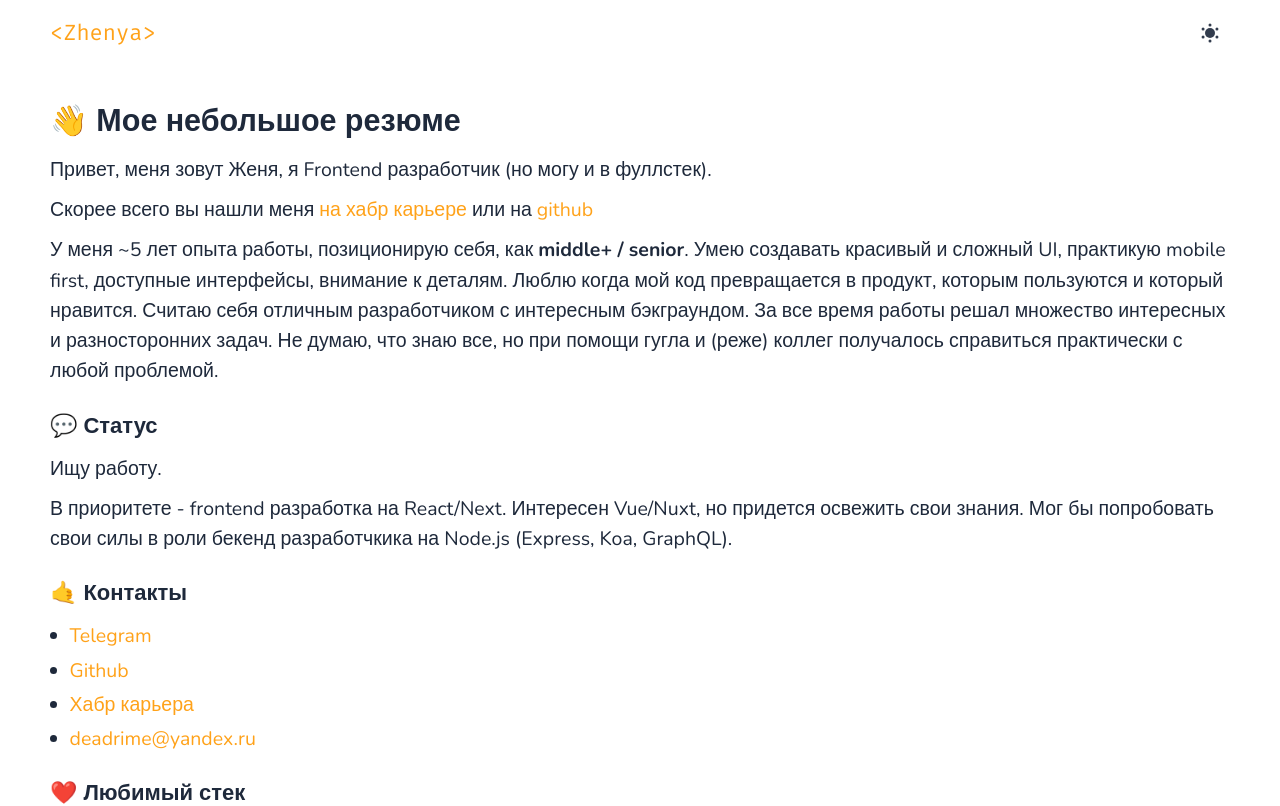
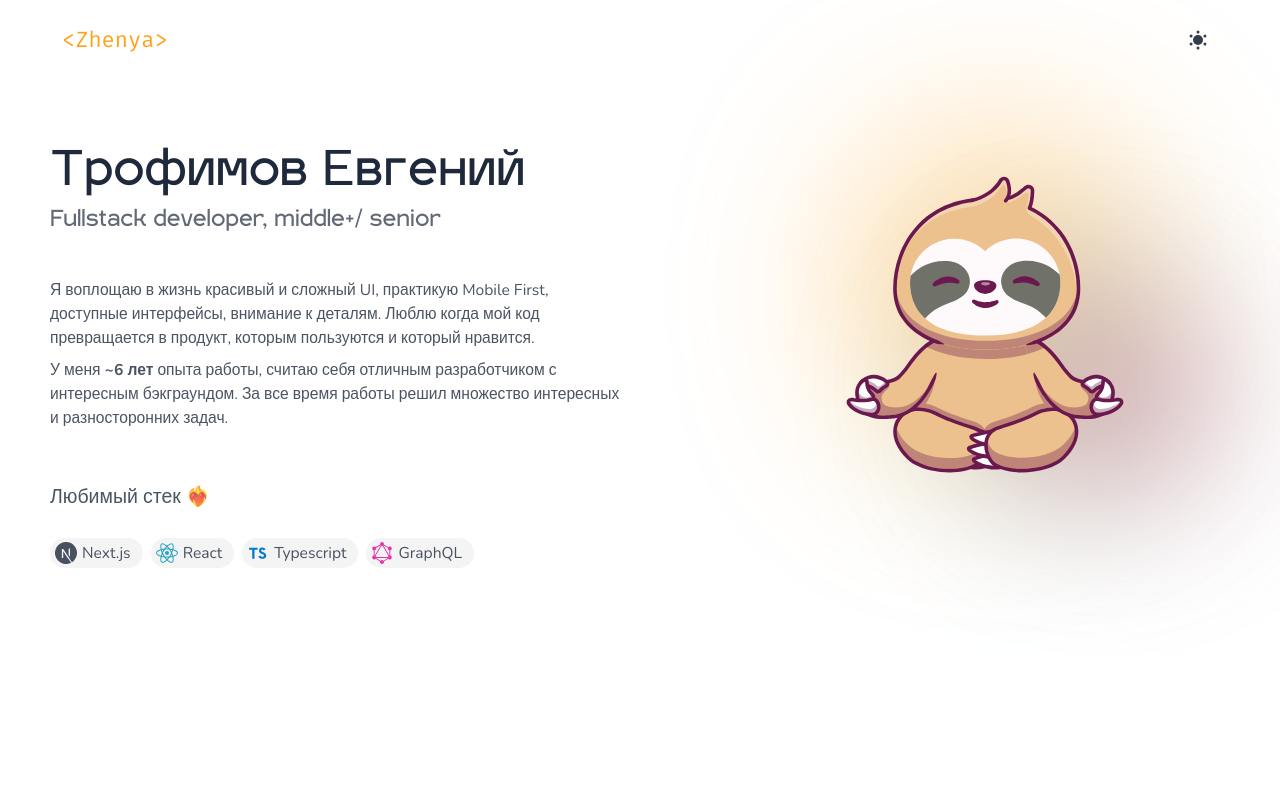
Before and after one commit to deadrime/deadrime.github.io, a Next.js app: page / in a window 1280 px wide. Shown: the top 806 px of the page. Built offline with nearby package versions, Linux system fonts and the light colour scheme.

Commit message:
Update AboutSection

```diff
--- a/app/globals.css
+++ b/app/globals.css
@@ -125,7 +125,7 @@ html {
   box-sizing: border-box;
   scroll-behavior: smooth;
   width: 100vw;
-  overflow-x:hidden;
+  overflow-x: hidden;
 }
 
 *,
--- a/app/layout.tsx
+++ b/app/layout.tsx
@@ -72,18 +72,18 @@ export default function RootLayout({
         <Providers>
           <header style={{
             maxWidth: 1180,
-          }} className="w-full mx-auto px-3 py-4 box-content flex items-center">
+          }} className="w-full mx-auto px-3 flex items-center h-20">
             <Logo />
             <ThemeSwitcher className="ml-auto" />
           </header>
           <main style={{
             maxWidth: 1180,
-          }} className="w-full mx-auto px-3 py-4 box-content">
+          }} className="w-full mx-auto px-3 py-4 sm:box-content">
             {children}
           </main>
           <footer
             style={{ maxWidth: 1180 }}
-            className="w-full mx-auto px-3 py-4 box-content mt-auto"
+            className="w-full mx-auto px-3 py-4 sm:box-content mt-auto"
           >
             <FooterLogo />
           </footer>
--- a/app/oldResume.mdx
+++ b/app/oldResume.mdx
@@ -1,28 +1,5 @@
-import IconNext from "@/icons/nextjs.svg";
-import IconReact from '@/icons/react.svg';
-import IconTs from '@/icons/ts.svg';
-import IconGraphQL from '@/icons/graphql.svg';
 import MyExperience from '@/components/MyExperience/MyExperience'
 import Technologies from '@/components/Technologies/Technologies'
-import Tag from '@/components/Tag/Tag';
-
-## 👋 Мое небольшое резюме
-Привет, меня зовут Женя, я Frontend разработчик (но могу и в фуллстек).
-
-Скорее всего вы нашли меня [на хабр карьере](https://moikrug.ru/deadrime) или на [github](https://github.com/deadrime)
-
-У меня ~5 лет опыта работы, позиционирую себя, как <b>middle+ / senior</b>.
-Умею создавать красивый и сложный UI, практикую mobile first, доступные интерфейсы, внимание к деталям.
-Люблю когда мой код превращается в продукт, которым пользуются и который нравится.
-Считаю себя отличным разработчиком с интересным бэкграундом. За все время работы решал множество интересных и разносторонних задач.
-Не думаю, что знаю все, но при помощи гугла и (реже) коллег получалось справиться практически с любой проблемой.
-
-### 💬 Статус
-Ищу работу.
-
-В приоритете - frontend разработка на React/Next.
-Интересен Vue/Nuxt, но придется освежить свои знания.
-Мог бы попробовать свои силы в роли бекенд разработчкика на Node.js (Express, Koa, GraphQL).
 
 ### 🤙 Контакты
 
@@ -31,14 +8,5 @@ import Tag from '@/components/Tag/Tag';
 - [Хабр карьера](https://career.habr.com/deadrime)
 - [deadrime@yandex.ru](mailto:deadrime@yandex.ru)
 
-### ❤️ Любимый стек
-
-<div className="flex gap-2 pt-4 flex-wrap">
-  <Tag borderless size="small" icon={<IconNext height={20} className="fill-current"/>}>Next.js</Tag>
-  <Tag borderless size="small" icon={<IconReact height={20} />}>React</Tag>
-  <Tag borderless size="small" icon={<IconTs height={20} />}>Typescript</Tag>
-  <Tag borderless size="small" icon={<IconGraphQL height={20} />}>GraphQL</Tag>
-</div>
-
 <Technologies />
 <MyExperience />
--- a/app/page.tsx
+++ b/app/page.tsx
@@ -4,6 +4,7 @@ import styles from './styles.module.css';
 import { Metadata } from 'next';
 import { getAllArticles, getPaginatedArticles } from '@/helpers/blog';
 import { BlogArticle } from '@/components/Article';
+import AboutSection from '@/components/AboutSection/AboutSection';
 
 export const metadata: Metadata = {
   title: 'Трофимов Евгений - frontend разработчик',
@@ -50,6 +51,7 @@ export default async function Home() {
 
   return (
     <main>
+      <AboutSection />
       <div className={styles.oldResume}>
         <OldResume />
       </div>
--- /dev/null
+++ b/components/AboutSection/AboutSection.module.css
@@ -0,0 +1,181 @@
+.blobs {
+  --yellow: rgb(var(--color-primary));
+  --red: #de5e82;
+  --green: #72e3d8;
+
+  display: flex;
+  flex-direction: column;
+  justify-content: center;
+  align-items: center;
+  z-index: -2;
+  position: absolute;
+  right: 1em;
+  width: 100%;
+  height: 100%;
+
+  @media screen(sm) {
+    height: 500px;
+    width: 500px;
+  }
+}
+
+.sloth {
+  z-index: 10;
+  position: absolute;
+  left: 50%;
+  transform: translateX(-50%);
+  animation: levitation 7s infinite ease-in-out;
+  display: none;
+
+  @media screen(md) {
+    display: block;
+    opacity: 100%;
+    transform: none;
+    top: 0px;
+    left: 50px;
+  }
+}
+
+.blob {
+  border-radius: 100px;
+  filter: blur(80px);
+  opacity: 0;
+
+  @media screen(md) {
+    @apply opacity-50 dark:opacity-70;
+  }
+}
+
+.yellow {
+  background-color: var(--yellow);
+  position: absolute;
+  top: 200px;
+  left: 50px;
+  height: 220px;
+  width: 200px;
+  animation: yellow 8s infinite ease-in;
+}
+
+.green {
+  background-color: var(--green);
+  position: absolute;
+  top: 40px;
+  left: 260px;
+  height: 210px;
+  width: 210px;
+  animation: green 8s infinite linear;
+}
+
+.red {
+  background-color: var(--red);
+  position: absolute;
+  left: 250px;
+  top: 250px;
+  height: 200px;
+  width: 220px;
+  animation: red 8s infinite linear;
+}
+
+@keyframes levitation {
+  0% {
+    top: 0px;
+  }
+
+  50% {
+    top: 20px;
+  }
+
+  100% {
+    top: 0;
+  }
+}
+
+@keyframes yellow {
+  0% {
+    top: 200px;
+    left: 100px;
+    transform: scale(1);
+  }
+
+  30% {
+    top: 300px;
+    left: 150px;
+    transform: scale(1.2);
+  }
+
+  60% {
+    top: 50px;
+    left: 200px;
+    transform: scale(1.3);
+  }
+
+  100% {
+    top: 200px;
+    left: 100px;
+    transform: scale(1);
+  }
+}
+
+@keyframes green {
+  0% {
+    top: 80px;
+    right: -20px;
+    transform: scale(1.2);
+  }
+
+  30% {
+    top: 300px;
+    right: -20px;
+    transform: scale(1);
+  }
+
+  60% {
+    top: 200px;
+    right: 100px;
+    transform: scale(1);
+  }
+
+  100% {
+    top: 80px;
+    right: -20px;
+    transform: scale(1.2);
+  }
+}
+
+@keyframes red {
+  0% {
+    left: 250px;
+    top: 250px;
+    transform: scale(1);
+  }
+
+  30% {
+    left: 80px;
+    top: 80px;
+    transform: scale(1.4);
+  }
+
+  60% {
+    top: 150px;
+    left: 300px;
+    transform: scale(1);
+  }
+
+  /* 30% {
+    top: 50px;
+    right: 550px;
+    transform: scale(1.4);
+  }
+
+  60% {
+    top: 250px;
+    right: 300px;
+    transform: scale(1);
+  }
+
+  100% {
+    top: 250px;
+    right: 0px;
+    transform: scale(1);
+  } */
+}
--- /dev/null
+++ b/components/AboutSection/AboutSection.tsx
@@ -0,0 +1,55 @@
+import classNames from 'classnames';
+import styles from './AboutSection.module.css';
+import Tag from '../Tag/Tag';
+import IconNext from "@/icons/nextjs.svg";
+import IconReact from '@/icons/react.svg';
+import IconTs from '@/icons/ts.svg';
+import IconGraphQL from '@/icons/graphql.svg';
+import Sloth from './sloth.svg';
+
+const AboutSection = () => {
+  return (
+    <div className="flex flex-col relative test" style={{ minHeight: 'calc(100vh - 5rem)' }}>
+      <div className="flex flex-col">
+        <h1 className="text-2xl font-primary pt-8">
+          Трофимов Евгений
+        </h1>
+        <h2 className="text-md text-text/70 dark:text-beige mt-0 font-normal font-primary">
+          Fullstack developer, middle+/ senior
+        </h2>
+      </div>
+      <div className={styles.blobs}>
+        <Sloth className={styles.sloth} />
+        <div className={classNames(styles.blob, styles.yellow)}></div>
+        <div className={classNames(styles.blob, styles.green)}></div>
+        <div className={classNames(styles.blob, styles.red)}></div>
+      </div>
+      <div className="grid grid-cols-1 md:grid-cols-12 gap-5 text-body2 text-text/80 pt-8">
+        <div className={classNames(styles.blogContent, 'md:col-span-6')} id="content">
+          <p>
+            Я воплощаю в жизнь красивый и сложный UI,
+            практикую Mobile First, доступные интерфейсы, внимание к деталям.
+            Люблю когда мой код превращается в продукт, которым пользуются и который нравится.
+          </p>
+          <p>
+            У меня <strong>~6 лет</strong> опыта работы, считаю себя отличным разработчиком с интересным бэкграундом.
+            За все время работы решил множество интересных и разносторонних задач.
+          </p>
+          <h3 className="pt-8 font-normal text-text/80 text-body1">Любимый стек <span>❤️‍🔥</span></h3>
+
+          <div className="flex gap-2 pt-4 flex-wrap">
+            <Tag borderless size="small" icon={<IconNext height={20} className="fill-current" />}>Next.js</Tag>
+            <Tag borderless size="small" icon={<IconReact height={20} />}>React</Tag>
+            <Tag borderless size="small" icon={<IconTs height={20} />}>Typescript</Tag>
+            <Tag borderless size="small" icon={<IconGraphQL height={20} />}>GraphQL</Tag>
+          </div>
+        </div>
+        {/* <aside className="md:col-start-8 md:col-span-2 md:sticky top-4 self-start shrink-0 order-first md:order-last">
+          2
+        </aside> */}
+      </div>
+    </div>
+  )
+}
+
+export default AboutSection;
```
Also changed, not shown: components/AboutSection/sloth.svg (added).
